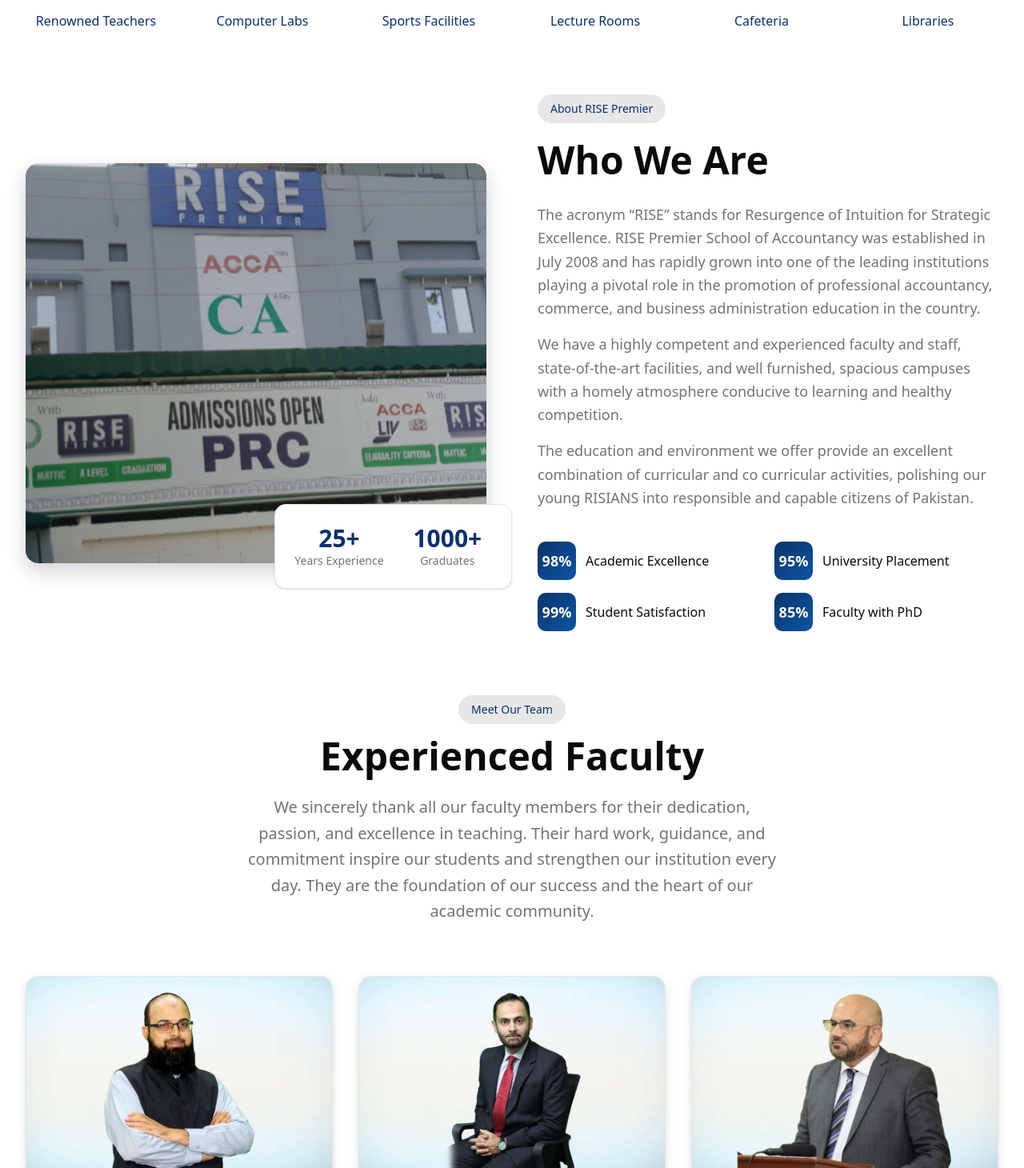
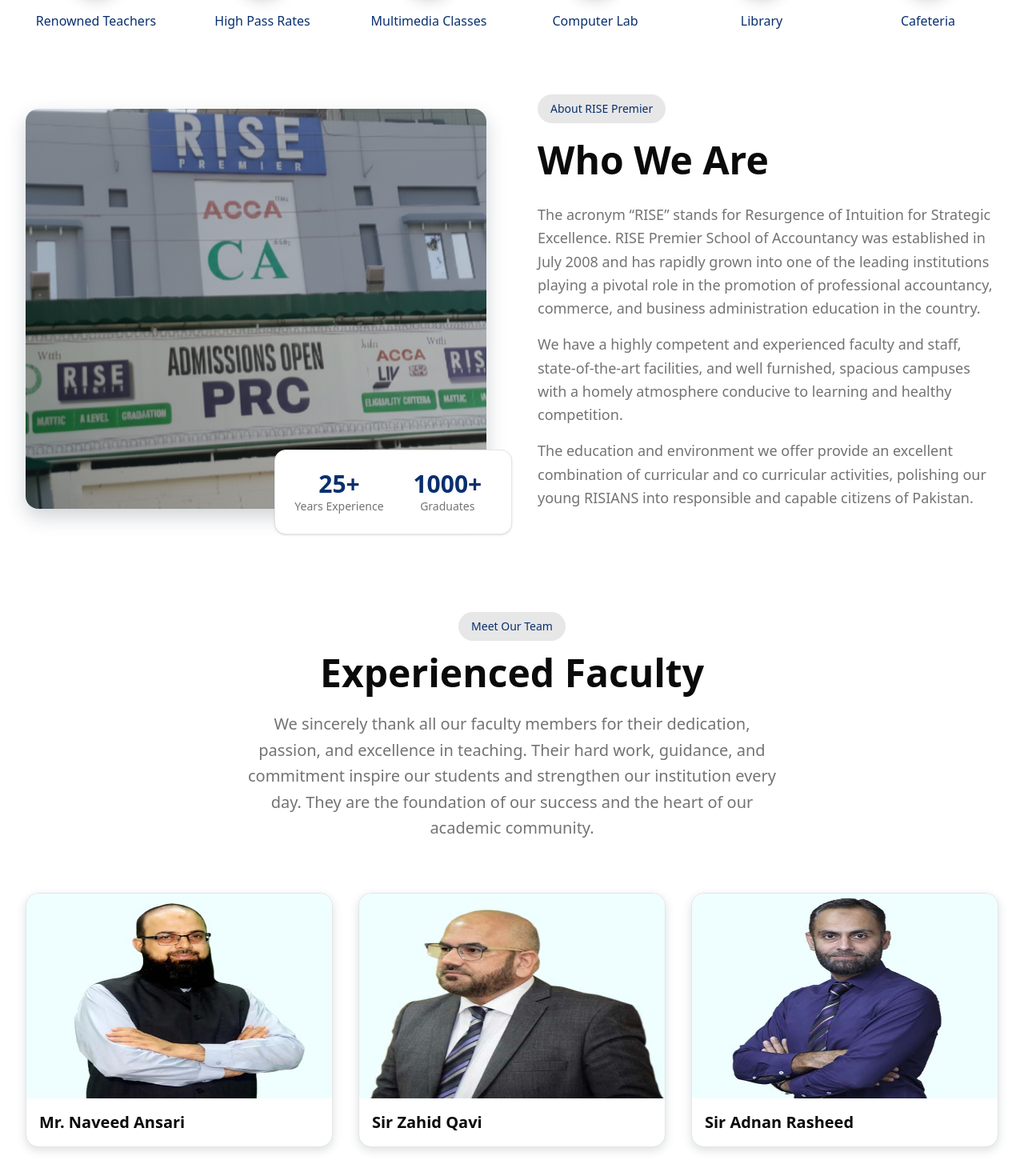
Before and after one commit to hamaadafzal4209/rise-school, a Next.js app: page / in a window 1280 px wide. Shown: the part 930-2390 px from the top of the page at 80% size. Built offline with nearby package versions, Linux system fonts and the light colour scheme.

Commit message:
Feedback

```diff
--- a/app/about/page.tsx
+++ b/app/about/page.tsx
@@ -164,31 +164,6 @@ const AboutPage = () => {
                 polishing our young RISIANS into responsible and capable
                 citizens of Pakistan.
               </motion.p>
-
-              <motion.div
-                initial={{ opacity: 0, y: 20 }}
-                animate={isInView ? { opacity: 1, y: 0 } : {}}
-                transition={{ delay: 0.8, duration: 0.6 }}
-                className="grid sm:grid-cols-2 gap-4 pt-6"
-              >
-                {[
-                  { label: "Academic Excellence", value: "98%" },
-                  { label: "University Placement", value: "95%" },
-                  { label: "Student Satisfaction", value: "99%" },
-                  { label: "Faculty with PhD", value: "85%" },
-                ].map((stat, index) => (
-                  <div key={stat.label} className="flex items-center space-x-3">
-                    <div className="w-12 h-12 rounded-lg gradient-primary flex items-center justify-center">
-                      <span className="text-primary-foreground font-bold text-lg">
-                        {stat.value}
-                      </span>
-                    </div>
-                    <span className="font-medium text-foreground">
-                      {stat.label}
-                    </span>
-                  </div>
-                ))}
-              </motion.div>
             </motion.div>
           </div>
         </div>
--- a/app/contact/page.tsx
+++ b/app/contact/page.tsx
@@ -125,7 +125,6 @@ const ContactPage = () => {
           </motion.div>
 
           <div className="grid lg:grid-cols-2 gap-12 items-start">
-            {/* Contact Info Cards */}
             <motion.div
               initial={{ opacity: 0, x: -30 }}
               animate={isInView ? { opacity: 1, x: 0 } : {}}
--- a/app/faculty/page.tsx
+++ b/app/faculty/page.tsx
@@ -153,9 +153,10 @@ const FacultyPage = () => {
       name: "Sir Tahir Aziz",
       qualification: "ACCA (Fin)",
       details: [
-        "18 Years Teaching Experience",
-        "Expert in Cost & Management Accounting, Quantitative Analysis, and MS Office",
-        "Trained thousands of professional accountancy students",
+        " 18 Years of Teaching Experience",
+        "Teaching Maths & Stats, Cost and Management Accounting",
+        'Two Merit Certificates in ICAP exams',
+        'Expert Trainer of Ms. Office with Bulk of Practical Tips'
       ],
       image: "/assets/faculty/SirTahirAziz.jpg",
     },
--- a/components/AboutSection.tsx
+++ b/components/AboutSection.tsx
@@ -10,8 +10,8 @@ const AboutSection = () => {
   const isInView = useInView(ref, { once: true });
 
   return (
-    <section ref={ref} className="pt-20 bg-gradient-subtle overflow-x-hidden">
-      <div className="container mx-auto px-4">
+    <section ref={ref} className="pt-20 bg-gradient-subtle overflow-x-hidden overflow-y-hidden">
+      <div className="container mx-auto px-4 pb-8">
         <div className="grid lg:grid-cols-2 gap-16 items-center">
           <motion.div
             initial={{ opacity: 0, x: -50 }}
@@ -118,31 +118,6 @@ const AboutSection = () => {
               our young RISIANS into responsible and capable citizens of
               Pakistan.
             </motion.p>
-
-            <motion.div
-              initial={{ opacity: 0, y: 20 }}
-              animate={isInView ? { opacity: 1, y: 0 } : {}}
-              transition={{ delay: 0.8, duration: 0.6 }}
-              className="grid sm:grid-cols-2 gap-4 pt-6"
-            >
-              {[
-                { label: "Academic Excellence", value: "98%" },
-                { label: "University Placement", value: "95%" },
-                { label: "Student Satisfaction", value: "99%" },
-                { label: "Faculty with PhD", value: "85%" },
-              ].map((stat, index) => (
-                <div key={stat.label} className="flex items-center space-x-3">
-                  <div className="w-12 h-12 rounded-lg gradient-primary flex items-center justify-center">
-                    <span className="text-primary-foreground font-bold text-lg">
-                      {stat.value}
-                    </span>
-                  </div>
-                  <span className="font-medium text-foreground">
-                    {stat.label}
-                  </span>
-                </div>
-              ))}
-            </motion.div>
           </motion.div>
         </div>
       </div>
--- a/components/CampusFacilities.tsx
+++ b/components/CampusFacilities.tsx
@@ -5,20 +5,20 @@ import { useInView } from "framer-motion";
 import { useRef } from "react";
 import {
   Users,
+  Award,
+  MonitorPlay,
   Laptop,
-  Dumbbell,
-  Presentation,
+  BookOpen,
   Coffee,
-  BookOpen,
 } from "lucide-react";
 
 const facilities = [
   { title: "Renowned Teachers", icon: Users },
-  { title: "Computer Labs", icon: Laptop },
-  { title: "Sports Facilities", icon: Dumbbell },
-  { title: "Lecture Rooms", icon: Presentation },
+  { title: "High Pass Rates", icon: Award },
+  { title: "Multimedia Classes", icon: MonitorPlay },
+  { title: "Computer Lab", icon: Laptop },
+  { title: "Library", icon: BookOpen },
   { title: "Cafeteria", icon: Coffee },
-  { title: "Libraries", icon: BookOpen },
 ];
 
 const CampusFacilities = () => {
@@ -61,7 +61,7 @@ const CampusFacilities = () => {
                 className="group text-center"
               >
                 <div className="flex flex-col items-center gap-4">
-                  <div className="w-20 h-20 rounded-full gradient-primary flex items-center justify-center">
+                  <div className="w-20 h-20 rounded-full gradient-primary flex items-center justify-center shadow-lg">
                     <Icon className="w-10 h-10 text-white" />
                   </div>
                   <p className="text-md font-medium text-primary transition-colors">
--- a/components/FacultySection.tsx
+++ b/components/FacultySection.tsx
@@ -14,22 +14,17 @@ const FacultySection = () => {
     {
       name: "Mr. Naveed Ansari",
       designation: "Chief Executive Officer (CEO) & Faculty Member",
-      image: "/assets/management/management1.jpg",
+      image: "/assets/faculty/SirNaveed.jpg",
     },
     {
-      name: "Mr. Tanveer Ansari",
+      name: "Sir Zahid Qavi",
       designation: "Director Business Development",
-      image: "/assets/management/management2.jpg",
+      image: "/assets/faculty/SirZahid.jpg",
     },
     {
-      name: "Mr. Adnan Rasheed",
+      name: "Sir Adnan Rasheed",
       designation: "Director Operations & Faculty Member",
-      image: "/assets/management/management3.jpg",
-    },
-    {
-      name: "Mr. Zahid Qavi",
-      designation: "Director Online Education & Faculty Member",
-      image: "/assets/management/management4.jpg",
+      image: "/assets/faculty/SirAdnan.jpg",
     },
   ];
 
@@ -68,6 +63,7 @@ const FacultySection = () => {
               name={faculty.name}
               image={faculty.image}
               delay={i * 0.1}
+              imageStyles={{objectPosition: 'top', objectFit: 'cover'}}
             />
           ))}
         </motion.div>
--- a/components/Layout/Footer.tsx
+++ b/components/Layout/Footer.tsx
@@ -106,7 +106,7 @@ const Footer = () => {
               <div className="space-y-3 text-white/90">
                 <div className="flex items-start space-x-3">
                   <MapPin className="w-5 h-5 text-white/70 mt-1" />
-                  <span>Aurangzeb Block, Garden Town, Lahore, Punjab</span>
+                  <span>6 Aurangzaib Block, New Garden Town, Lahore, Pakistan </span>
                 </div>
 
                 <div className="flex items-start space-x-3">
--- a/components/WhyChooseUs.tsx
+++ b/components/WhyChooseUs.tsx
@@ -120,37 +120,6 @@ const WhyChooseUs = () => {
             <FeatureCard key={f.title} {...f} delay={i * 0.1} />
           ))}
         </motion.div>
-
-        <motion.div
-          initial={{ opacity: 0, y: 30 }}
-          animate={isInView ? { opacity: 1, y: 0 } : {}}
-          transition={{ delay: 0.8, duration: 0.8 }}
-          className="mt-16 text-center"
-        >
-          <div className="grid grid-cols-2 md:grid-cols-4 gap-8 p-8 rounded-2xl bg-card shadow-medium border">
-            {[
-              { label: "Student Satisfaction", value: "99%" },
-              { label: "Parent Trust", value: "97%" },
-              { label: "Scholarships Awarded", value: "200+" },
-              { label: "Successful Graduates", value: "95%" },
-            ].map((stat, index) => (
-              <motion.div
-                key={stat.label}
-                initial={{ opacity: 0, scale: 0.8 }}
-                animate={isInView ? { opacity: 1, scale: 1 } : {}}
-                transition={{ delay: 1 + index * 0.1, duration: 0.5 }}
-                className="text-center"
-              >
-                <div className="text-3xl md:text-4xl font-bold gradient-text bg-clip-text text-transparent mb-2">
-                  {stat.value}
-                </div>
-                <div className="text-sm text-muted-foreground font-medium">
-                  {stat.label}
-                </div>
-              </motion.div>
-            ))}
-          </div>
-        </motion.div>
       </div>
     </section>
   );
```
